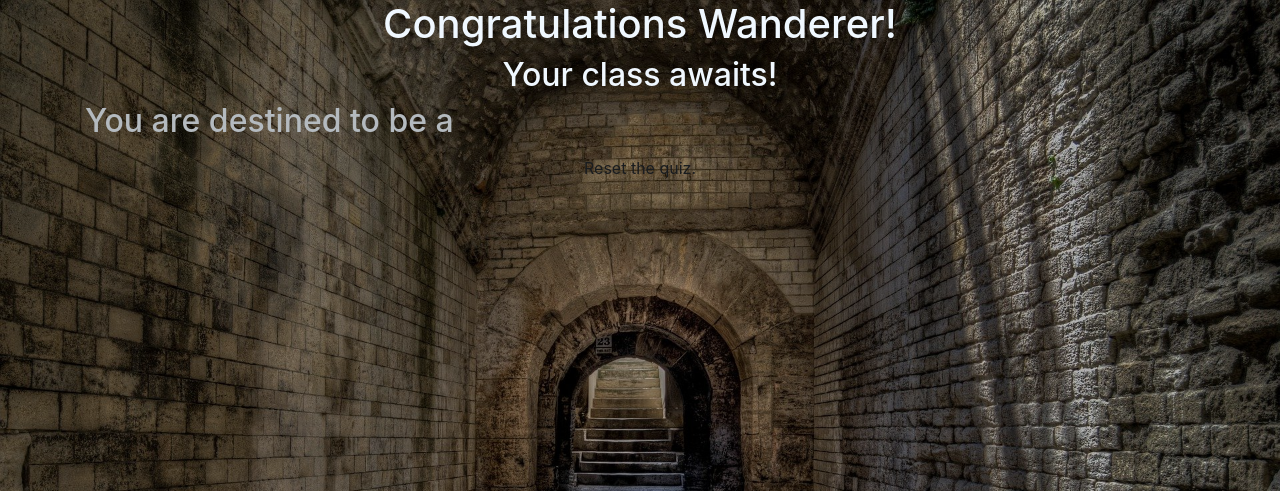
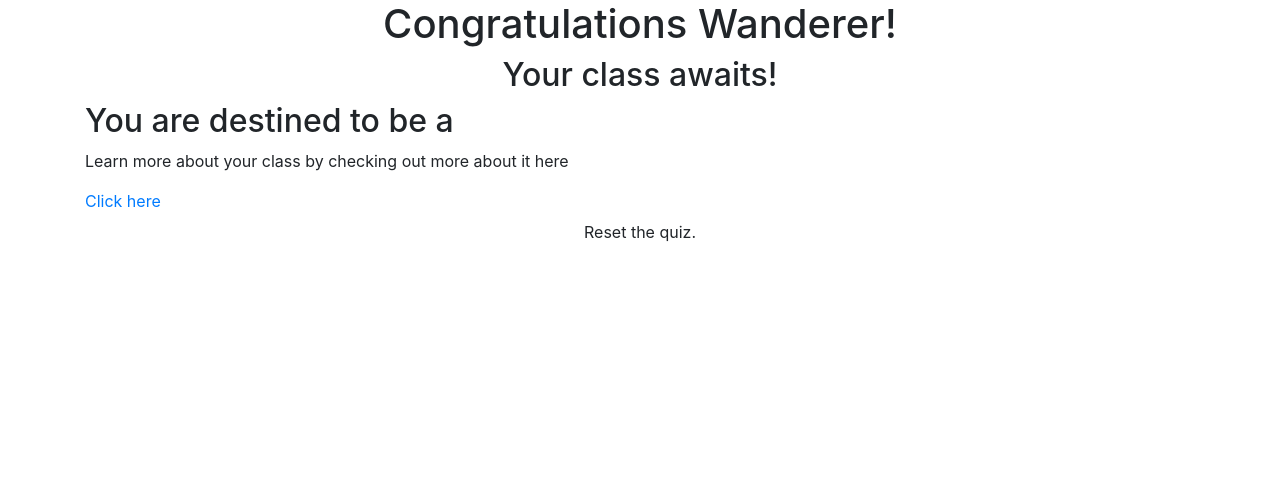
Before and after one commit to ldettorre/rpg-quiz, a Django app: template spells/templates/spells/result.html in a window 1280 px wide. Shown: the top 491 px of the page. Run offline with Django 3.2, Linux system fonts and the light colour scheme; the template is opened without the code that fills it, so the values that code supplies are empty; some libraries are stand-ins or nearby versions.

Commit message:
In order to show the spells class type, I needed to create a method within the Spell model that returns the name field. I added it to the list display in the admin file and now we can see each spells class in the dashboard

```diff
--- a/rpgquiz/static/css/style.css
+++ b/rpgquiz/static/css/style.css
@@ -1,8 +1,9 @@
-.bg-img {
+/* .bg-img {
     background-image: url("/static/img/dungeon_background.jpg");
     background-size:cover;
     width:100%;
     height:230px;
+    background-color: rgba(0,0,0,0.25);
 }
 
 .bg-img::before {
@@ -17,4 +18,4 @@
 
 .index-text {
     color:aliceblue;
-}
+} */
--- a/spells/admin.py
+++ b/spells/admin.py
@@ -8,7 +8,7 @@
 
 
 class SpellAdmin(admin.ModelAdmin):
-    list_display = ('id', 'name', 'points', 'is_included')
+    list_display = ('id', 'name', 'get_classes', 'points', 'is_included')
     list_editable = ('is_included',)
 
 
--- a/spells/models.py
+++ b/spells/models.py
@@ -19,5 +19,11 @@
     ability_type = models.CharField(max_length=100, blank=True, choices = ABILITY_CHOICES)
     is_included = models.BooleanField(default=False)
 
+
+
+    def get_classes(self):
+        ''' Below pulls the name from a ManyToMany model in order to show it in django's list display'''
+        return "\n".join([c.name for c in self.class_type.all()])
+
     def __str__(self):
         return self.name
--- a/spells/templates/spells/result.html
+++ b/spells/templates/spells/result.html
@@ -11,6 +11,12 @@
     <div class="row">
         <h2>You are destined to be a <b>{{ class_type }}</b></h2>
     </div>
+    <div class="row">
+        <p>Learn more about your class by checking out more about it here</p>
+    </div>
+    <div class="row">
+        <a href={{content_url}} target="_blank">Click here</a>
+    </div>
 
     <a href="{% url 'reset' %}" class="btn btn-default">Reset the quiz.</a>
 </div>
--- a/spells/views.py
+++ b/spells/views.py
@@ -65,4 +65,5 @@
 
 def result(request, class_type):
     '''This renders the result page html with relevant class details'''
-    return render(request, 'spells/result.html',  {'class_type': class_type})
+    content_url = "https://www.dndbeyond.com/classes/"+class_type
+    return render(request, 'spells/result.html',  {'class_type': class_type,'content_url': content_url})
```
